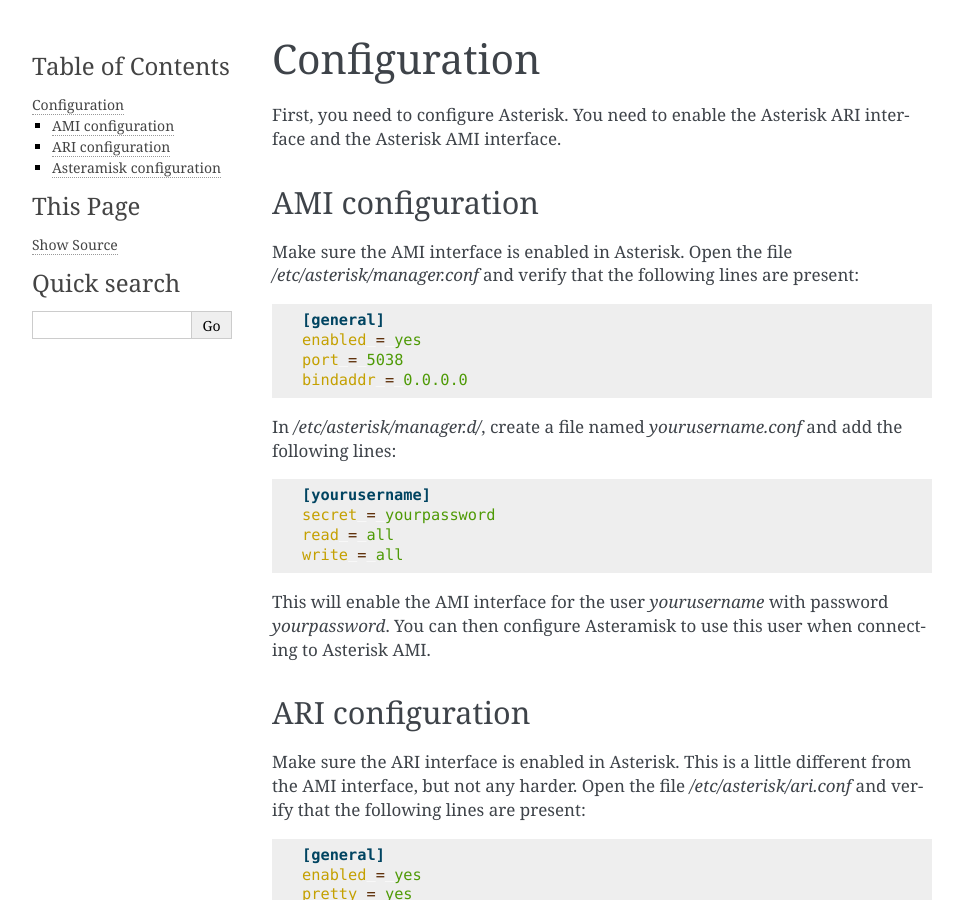
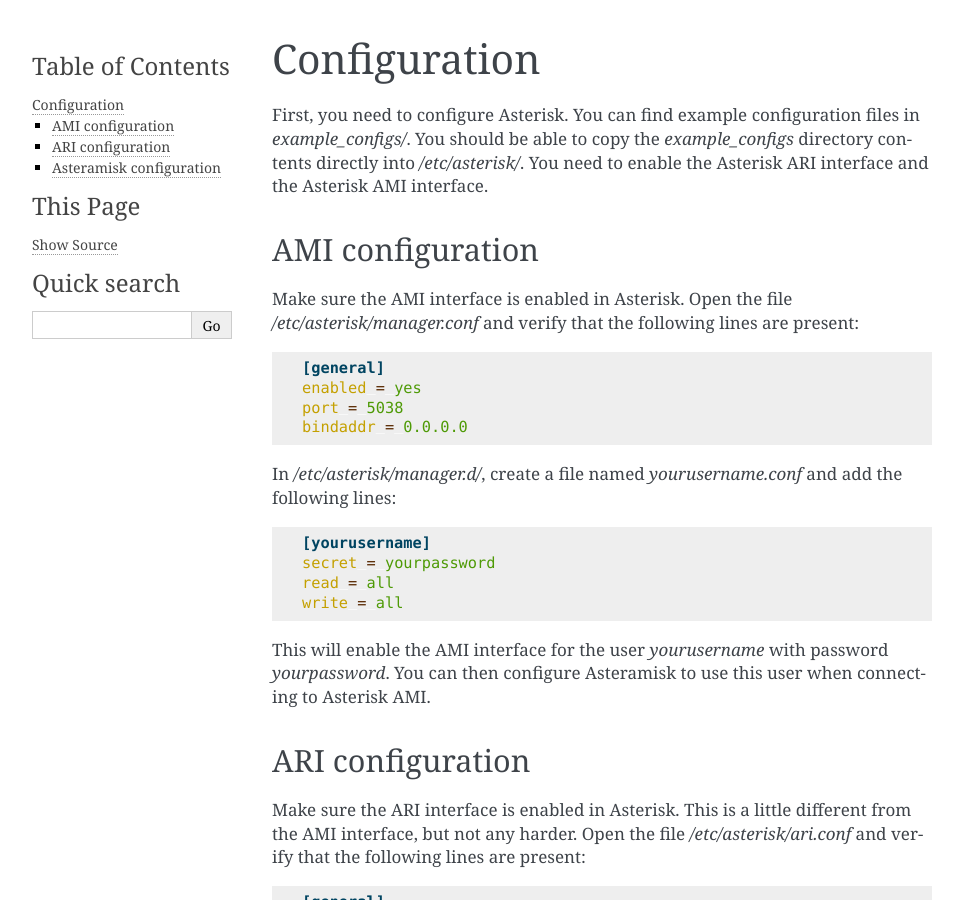
Before and after one commit to DarrylMcoder/asteramisk, a Sphinx documentation site: the page built from docs/configuration.rst, in a window 1280 px wide and 900 px high. Shown: the whole window, without its empty margins (148-1111 px from the left). Built offline with Sphinx 7.4.7, drawn with Linux system fonts in a browser that asks for light colours.

Commit message:
Add example Asterisk config

```diff
--- a/docs/configuration.rst
+++ b/docs/configuration.rst
@@ -1,6 +1,8 @@
 Configuration
 -------------
 First, you need to configure Asterisk.
+You can find example configuration files in `example_configs/`.
+You should be able to copy the `example_configs` directory contents directly into `/etc/asterisk/`.
 You need to enable the Asterisk ARI interface and the Asterisk AMI interface.
 
 AMI configuration
```
Also changed, not shown: 7 other files.
